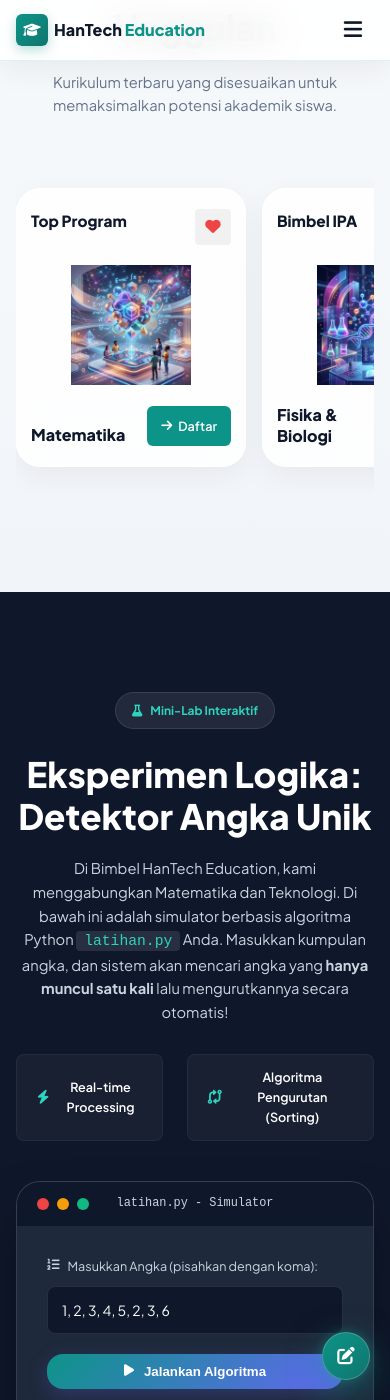
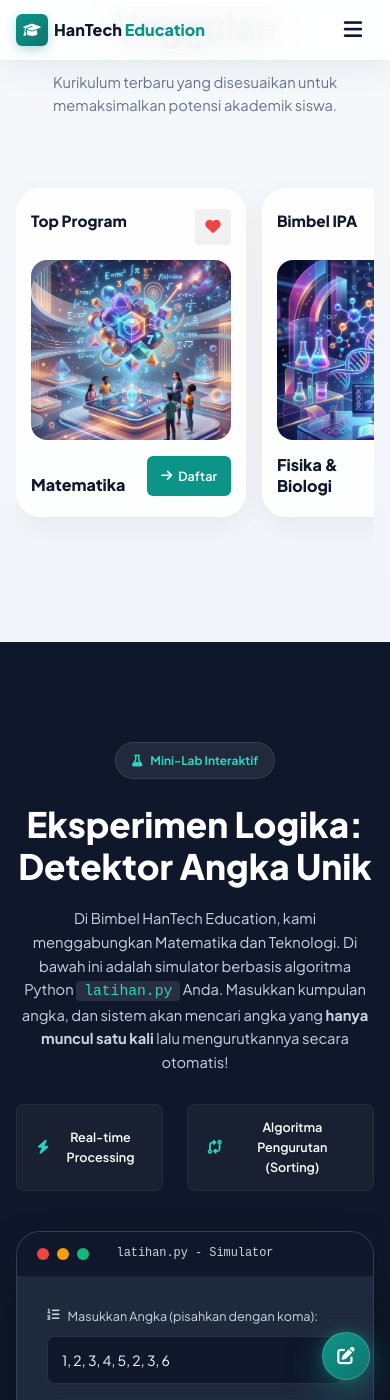
Before and after one commit to alproject-glitch/hantcheducation, a Jekyll site: the page built from index.html, in a window 390 px wide and 1400 px high, scrolled down 1434 px. Built offline with Jekyll 4.4.1, drawn with Linux system fonts in a browser that asks for light colours.

Commit message:
fix: resolve mobile menu duplicate toggle bug, fix program image dimensions, add cache buster

```diff
--- a/_includes/head.html
+++ b/_includes/head.html
@@ -14,7 +14,7 @@
         rel="stylesheet">
     <!-- FontAwesome for modern icons -->
     <link rel="stylesheet" href="https://cdnjs.cloudflare.com/ajax/libs/font-awesome/6.4.0/css/all.min.css">
-    <link rel="stylesheet" href="{{ '/styke.css' | relative_url }}">
+    <link rel="stylesheet" href="{{ '/styke.css?v=3' | relative_url }}">
     <!-- AlaSQL for in-memory database simulation -->
     <script src="https://cdn.jsdelivr.net/npm/alasql@4.4.0/dist/alasql.min.js"></script>
 </head>
--- a/styke.css
+++ b/styke.css
@@ -680,10 +680,10 @@ body {
 
 .program-img {
     width: 100%;
-    height: 180px;
-    object-fit: contain;
+    height: 240px;
+    object-fit: cover;
     border-radius: var(--radius-md);
-    margin: 20px 0;
+    margin: 15px 0;
     transition: transform 0.4s cubic-bezier(0.16, 1, 0.3, 1);
 }
 
@@ -4191,7 +4191,7 @@ img {
     }
 
     .program-img {
-        height: 120px;
+        height: 180px;
     }
 
     .lesson-tab {
```
Also changed, not shown: index.html (+1 -18 lines).
